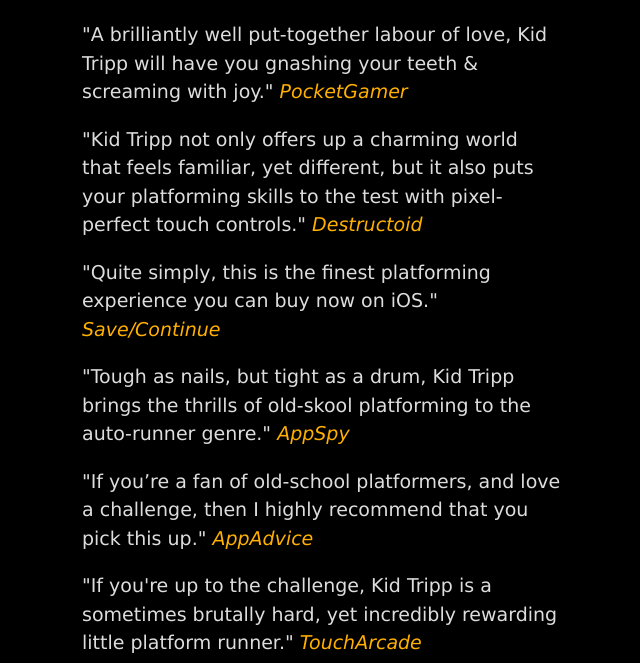
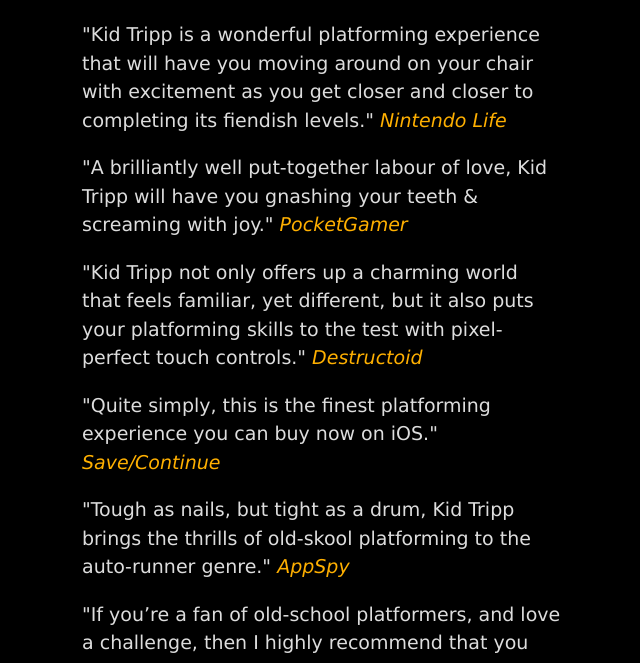
Before and after one commit to pixelpowa/kidtripp, a Jekyll site: the page built from index.html, in a window 1280 px wide and 900 px high, scrolled down 342 px, cut to the strip 237-900 px from the top of the window. Shown: the whole strip, without its empty margins (318-958 px from the left). Built offline with Jekyll 4.4.1, drawn with Linux system fonts in a browser that asks for light colours.

Commit message:
Update index.html

```diff
--- a/index.html
+++ b/index.html
@@ -4,6 +4,9 @@
 <section>
     <iframe width="480" height="360" src="http://www.youtube.com/embed/gkbgXArW_Aw?controls=0&rel=0&showinfo=0&autohide=0" frameborder="0"></iframe>
     <div class='quotes'>
+        <p>"Kid Tripp is a wonderful platforming experience that will have you moving around on your chair with excitement as you get closer and closer to completing its fiendish levels."
+            <i class="cite"><a href='http://www.nintendolife.com/reviews/3ds-eshop/kid_tripp'>Nintendo Life</a></i>
+        </p>
         <p>"A brilliantly well put-together labour of love, Kid Tripp will have you gnashing your teeth & screaming with joy."
             <i class="cite"><a href='http://www.pocketgamer.co.uk/r/iPad/Kid+Tripp/review.asp?c=52779'>PocketGamer</a></i>
         </p>
```
